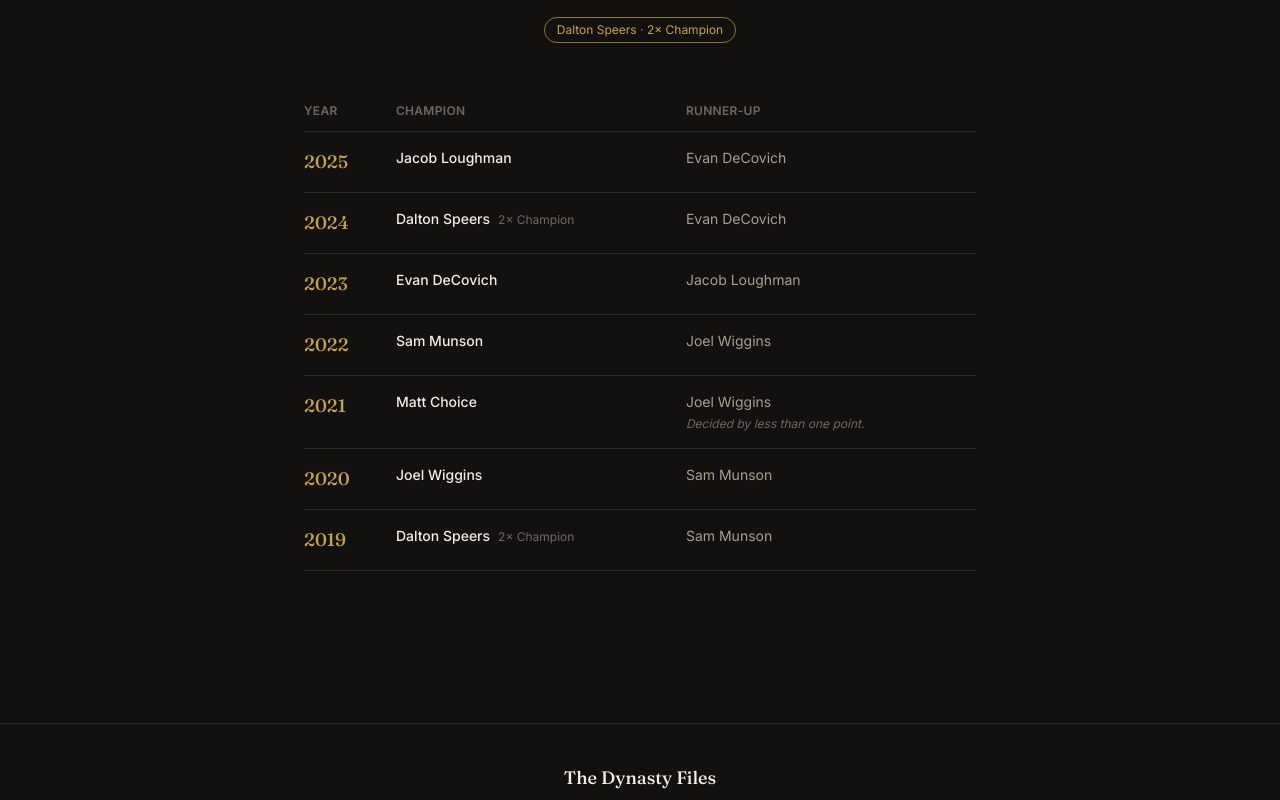
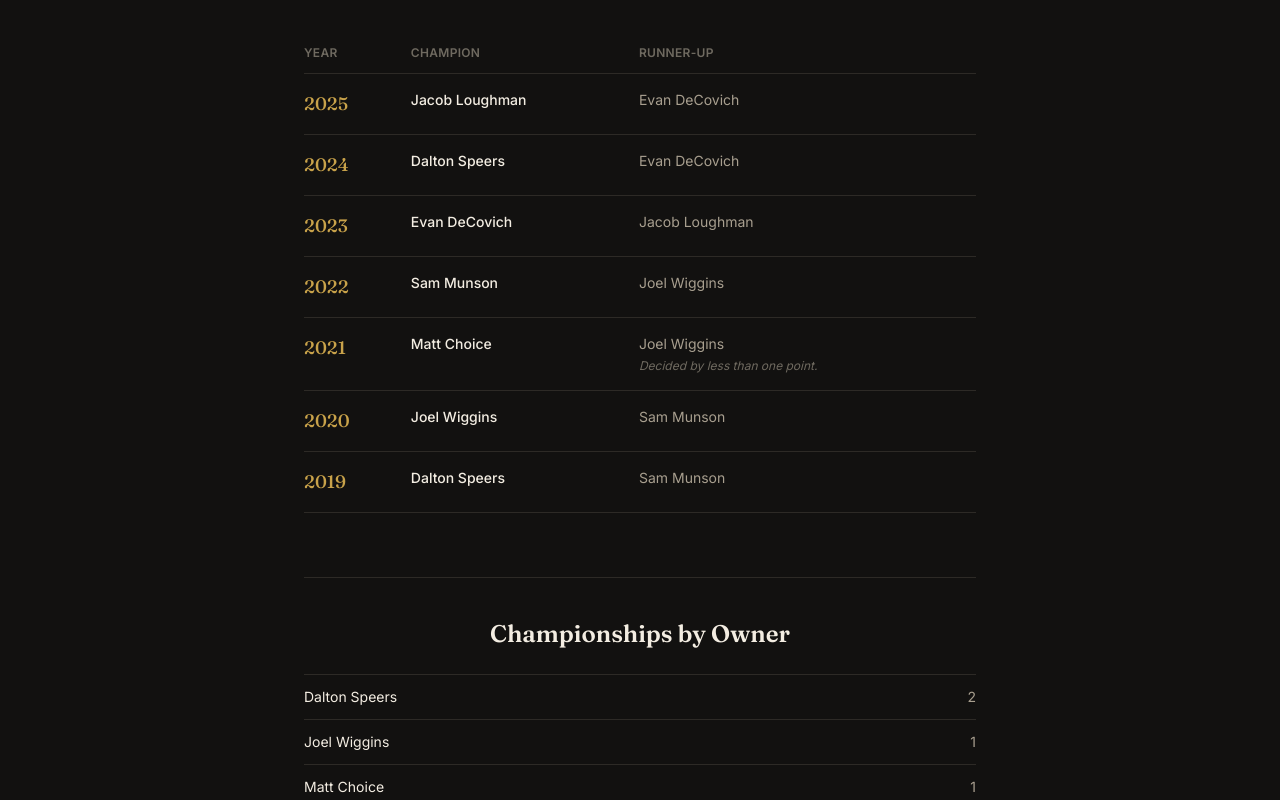
Before and after one commit to dalton-stix/dynasty-files, a Next.js app: page /champions in a window 1280 px wide. Shown: the part 640-1440 px from the top of the page. Built offline with nearby package versions, Linux system fonts and the light colour scheme.

Commit message:
Refine champions page historical presentation

```diff
--- a/app/champions/page.tsx
+++ b/app/champions/page.tsx
@@ -1,5 +1,5 @@
 import type { Metadata } from "next";
-import { champions, championshipCounts } from "@/data/champions";
+import { champions } from "@/data/champions";
 import { owners } from "@/data/owners";
 import Container from "@/components/Container";
 
@@ -9,15 +9,33 @@ export const metadata: Metadata = {
 };
 
 export default function ChampionsPage() {
-  const counts = championshipCounts();
-  const repeatChampions = Object.entries(counts)
-    .filter(([, count]) => count > 1)
-    .sort((a, b) => b[1] - a[1]);
-
   const reigningChampion = [...champions].sort((a, b) => b.year - a.year)[0];
   const reigningChampionTeam = owners.find(
     (owner) => owner.slug === reigningChampion.championSlug,
   )?.teamName;
+
+  // Neutral per-owner title counts, ordered by each owner's first
+  // championship year — not by total titles — so nobody is presented as a
+  // leaderboard leader. This is a historical record, not a ranking.
+  const championsBySlug = champions.reduce<
+    Record<string, { name: string; firstYear: number; count: number }>
+  >((acc, entry) => {
+    const existing = acc[entry.championSlug];
+    if (existing) {
+      existing.count += 1;
+      existing.firstYear = Math.min(existing.firstYear, entry.year);
+    } else {
+      acc[entry.championSlug] = {
+        name: entry.champion,
+        firstYear: entry.year,
+        count: 1,
+      };
+    }
+    return acc;
+  }, {});
+  const championTotals = Object.values(championsBySlug).sort(
+    (a, b) => a.firstYear - b.firstYear,
+  );
 
   return (
     <Container className="py-14">
@@ -47,19 +65,6 @@ export default function ChampionsPage() {
         </p>
       </div>
 
-      {repeatChampions.length > 0 ? (
-        <div className="mx-auto mt-8 flex max-w-2xl flex-wrap justify-center gap-3">
-          {repeatChampions.map(([name, count]) => (
-            <span
-              key={name}
-              className="rounded-full border border-gold-soft px-3 py-1 text-xs text-gold"
-            >
-              {name} &middot; {count}&times; Champion
-            </span>
-          ))}
-        </div>
-      ) : null}
-
       <div className="mx-auto mt-12 max-w-2xl overflow-x-auto">
         <table className="w-full border-collapse text-sm">
           <thead>
@@ -80,15 +85,8 @@ export default function ChampionsPage() {
                   <td className="py-4 pr-4 font-display text-lg text-gold">
                     {entry.year}
                   </td>
-                  <td className="py-4 pr-4">
-                    <span className="font-medium text-ink">
-                      {entry.champion}
-                    </span>
-                    {counts[entry.champion] > 1 ? (
-                      <span className="ml-2 text-xs text-ink-faint">
-                        {counts[entry.champion]}&times; Champion
-                      </span>
-                    ) : null}
+                  <td className="py-4 pr-4 font-medium text-ink">
+                    {entry.champion}
                   </td>
                   <td className="py-4 pr-4 text-ink-muted">
                     {entry.runnerUp}
@@ -103,6 +101,23 @@ export default function ChampionsPage() {
           </tbody>
         </table>
       </div>
+
+      <div className="mx-auto mt-16 max-w-2xl border-t border-paper-line pt-10">
+        <h2 className="text-center font-display text-2xl font-semibold text-ink">
+          Championships by Owner
+        </h2>
+        <ul className="mt-6 divide-y divide-paper-line border-t border-b border-paper-line">
+          {championTotals.map((entry) => (
+            <li
+              key={entry.name}
+              className="flex items-center justify-between py-3 text-sm"
+            >
+              <span className="text-ink">{entry.name}</span>
+              <span className="text-ink-muted">{entry.count}</span>
+            </li>
+          ))}
+        </ul>
+      </div>
     </Container>
   );
 }
--- a/data/champions.ts
+++ b/data/champions.ts
@@ -46,16 +46,6 @@ export const champions: Champion[] = [
   },
 ];
 
-// Keyed by champion display name — used where the champions data renders itself
-// (this page's own table and repeat-champion badges), so name formatting stays
-// self-consistent regardless of how other pages display an owner's name.
-export function championshipCounts(): Record<string, number> {
-  return champions.reduce<Record<string, number>>((counts, entry) => {
-    counts[entry.champion] = (counts[entry.champion] ?? 0) + 1;
-    return counts;
-  }, {});
-}
-
 // Keyed by owner slug — used to link a championship count to an Owner record,
 // since Owner.ownerName may include a nickname that champion/runnerUp strings don't.
 export function championshipCountsBySlug(): Record<string, number> {
```
